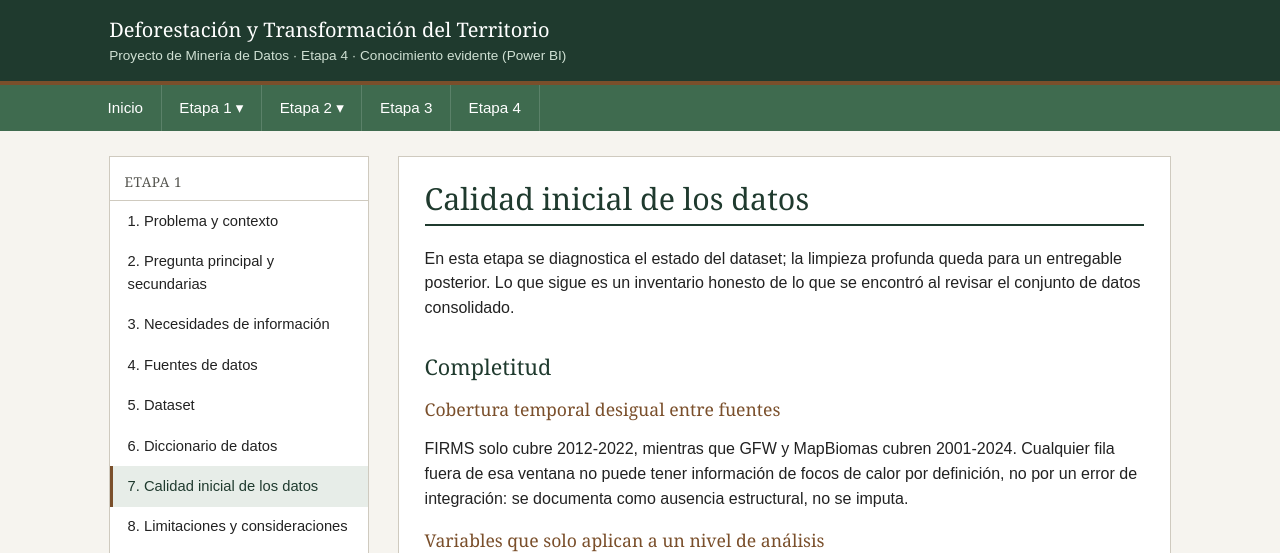
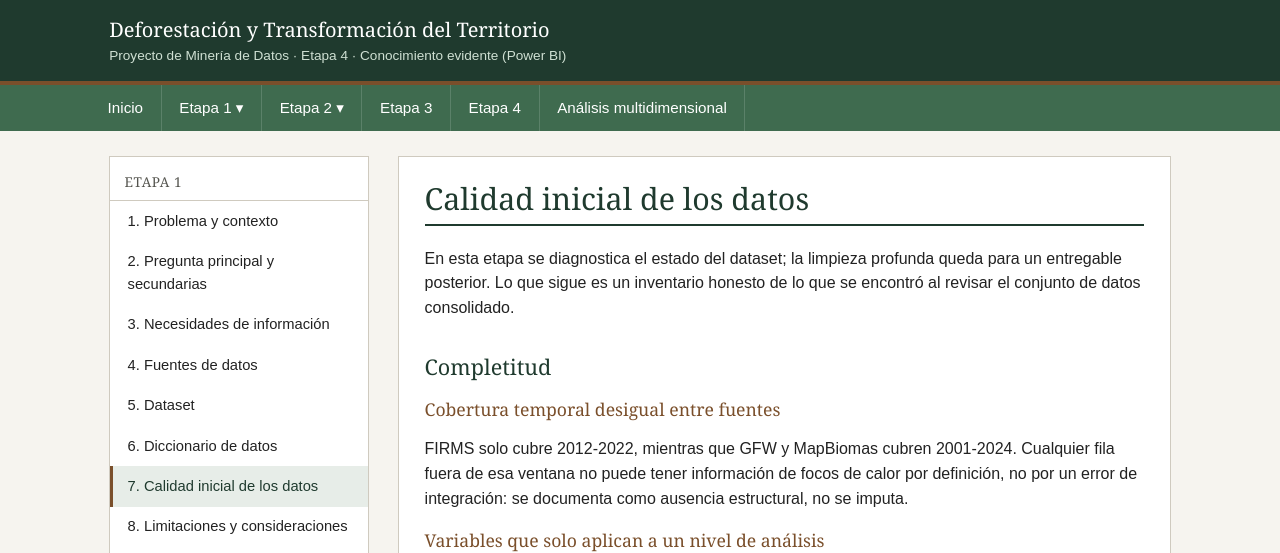
Before and after one commit to amis64/Deforestacion, a Flask app: page /etapa-1/calidad in a window 1280 px wide. Shown: the top 553 px of the page. Run offline with Flask 3, Linux system fonts and the light colour scheme.

Commit message:
fix(web): registrar el Blueprint de la Etapa 5 en app.py y agregar la opción al menú

```diff
--- a/app.py
+++ b/app.py
@@ -16,8 +16,10 @@ import os
 from flask import Flask, render_template
 
 import contenido as c
+from multidimensional import bp as multidimensional_bp  # Etapa 5 · Análisis multidimensional
 
 app = Flask(__name__)
+app.register_blueprint(multidimensional_bp)
 
 # Estructura del submenú, reutilizada en la plantilla base para construir
 # la barra de navegación y resaltar la sección activa.
--- a/templates/base.html
+++ b/templates/base.html
@@ -5,6 +5,7 @@
 <meta name="viewport" content="width=device-width, initial-scale=1.0">
 <title>{% block titulo %}{{ proyecto.etapa }}{% endblock %} · {{ proyecto.nombre }}</title>
 <link rel="stylesheet" href="{{ url_for('static', filename='css/style.css') }}">
+{% block head %}{% endblock %}
 </head>
 <body>
 
@@ -39,6 +40,7 @@
       </li>
       <li{% if activo == 'etapa3' %} class="activo"{% endif %}><a href="{{ url_for('etapa3') }}">Etapa 3</a></li>
       <li{% if activo == 'etapa4' %} class="activo"{% endif %}><a href="{{ url_for('etapa4') }}">Etapa 4</a></li>
+      <li{% if activo == 'multidimensional' %} class="activo"{% endif %}><a href="{{ url_for('multidim.indice') }}">Análisis multidimensional</a></li>
     </ul>
   </div>
 </nav>
```
Also changed, not shown: README.md.
